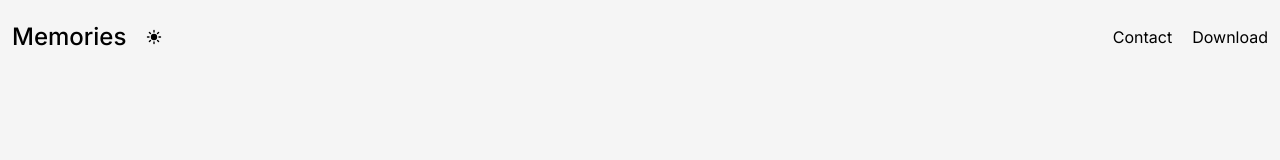
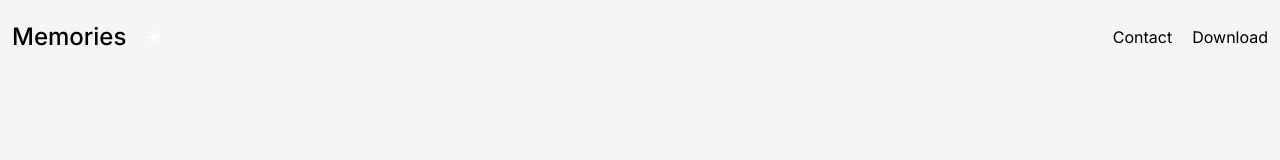
Before and after one commit to ikigai-fyi/web, a Next.js app: page / in a window 1280 px wide. Shown: the top 160 px of the page. Built offline with nearby package versions, Linux system fonts and the light colour scheme.

Commit message:
Plug dark mode

```diff
--- a/app/components/DownloadButton/DownloadButton.module.css
+++ b/app/components/DownloadButton/DownloadButton.module.css
@@ -8,4 +8,5 @@
   justify-content: center;
   align-items: center;
   gap: 8px;
+  color: black;
 }
--- a/app/components/Navbar/items/ThemeSwitch.tsx
+++ b/app/components/Navbar/items/ThemeSwitch.tsx
@@ -2,16 +2,29 @@
 
 import Image from "next/image";
 import { useTheme } from "next-themes";
+import { useEffect, useState } from "react";
 
 import styles from "./styles.module.css";
 
 export default function ThemeSwitch() {
+  const [mounted, setMounted] = useState(false);
   const { theme, setTheme } = useTheme();
+
+  // useEffect only runs on the client, so now we can safely show the UI
+  useEffect(() => {
+    setMounted(true);
+  }, []);
+
+  if (!mounted) {
+    return null;
+  }
+
   return (
     <button
-      className={`${styles.navItem} ${styles.themeSwitch}`}
+      className={`${styles.navItem} ${styles.themeSwitch} ${
+        theme === "light" ? styles.themeSwitchLight : styles.themeSwitchDark
+      }`}
       onClick={() => setTheme(theme === "light" ? "dark" : "light")}
-      suppressHydrationWarning
     >
       <Image
         src={theme === "light" ? "/moon.svg" : "/sun.svg"}
--- a/app/components/Navbar/items/styles.module.css
+++ b/app/components/Navbar/items/styles.module.css
@@ -1,6 +1,6 @@
 .homeLink {
   font-size: 1.5rem;
-    font-weight:500;
+  font-weight: 500;
 }
 
 .themeSwitch {
@@ -11,6 +11,14 @@
   cursor: pointer;
 }
 
+.themeSwitchLight {
+  filter: invert(0%);
+}
+
+.themeSwitchDark {
+  filter: invert(100%);
+}
+
 .navItem {
   padding-left: 4px;
   padding-right: 4px;
--- a/app/globals.css
+++ b/app/globals.css
@@ -3,11 +3,9 @@
   --background-rgb: 245, 245, 245;
 }
 
-@media (prefers-color-scheme: dark) {
-  :root {
-    --foreground-rgb: 255, 255, 255;
-    --background-rgb: 29, 30, 32;
-  }
+[data-theme="dark"] {
+  --foreground-rgb: 255, 255, 255;
+  --background-rgb: 29, 30, 32;
 }
 
 body {
```
Lines whose indentation alone changed are shown as unchanged.
